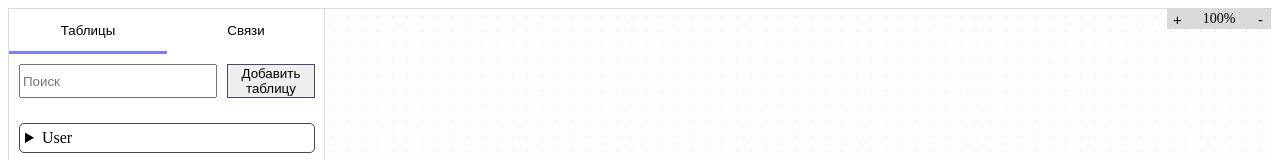
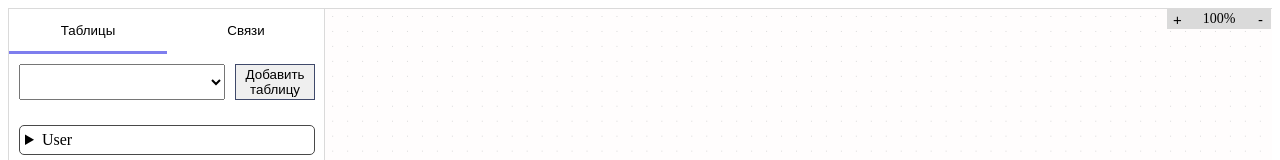
Before and after one commit to HaneulSky/erd-vue3, a Vue app: page / in a window 1280 px wide. Shown: the top 160 px of the page. Built offline with nearby package versions, Linux system fonts and the light colour scheme; the HTML template or start-up script is replaced by a standard one.

Commit message:
добавлено редактирование полей,сделан селект для поиска внутри таба таблиц, исправлены ошибки в типизации и в коде

```diff
--- a/src/App.vue
+++ b/src/App.vue
@@ -11,7 +11,7 @@
       @update:table="updateTable"
       @delete:table="deleteTable"
       @create:field="createField"
-      @update:field="createField"
+      @update:field="updateField"
     />
   </div>
 </template>
@@ -225,13 +225,16 @@ const deleteTable = ({ table }: { table: number }) => {
 };
 
 const createField = ({ table }: { table: number }) => {
-  console.log(table);
   const tableIndex = tables.value.findIndex(t => t.id === table);
   tables.value[tableIndex].fields.push({ id: (tables.value[tableIndex].fields?.length || 0) + 1, name: 'someField', nullable: false, unique: false, increment: false, comment: null });
 };
 
-const updateField = (data: any) => {
-  console.log('updateField', data);
+const updateField = ({ table, id, name }: { table: number, id: number, name: string }) => {
+  const tableIndex = tables.value.findIndex(t => t.id === table);
+  const field = tables.value[tableIndex].fields.find(f => f.id === id);
+  if(!field) throw new Error('не найдено поле');
+  field.name = name
+   // TODO ломается связь
 };
 
 const updateRelation = (data: Relation) => {
@@ -243,12 +246,20 @@ const addRelation = (data: Relation) => {
 };
 
 const addTable = () => {
+  const lastTableCoords = {
+    xAxis: 10,
+    yAxis: 25,
+  }
+  console.log('tables.value.length, ', tables.value.length)
+  if(tables.value.length){
+    const lastTable = tables.value.at(-1)
+    lastTableCoords.xAxis = lastTable.xAxis + 100
+    lastTableCoords.yAxis = lastTable.yAxis + 100
+  }
   tables.value.push({
     id: (tables.value.length || 0) + 1,
     name: `New Table ${(tables.value.length || 0) + 1}`,
     comment: 'Это очень важная таблица, она нужна для существования таблицы ради таблицы',
-    xAxis: 10,
-    yAxis: 25,
     relations: [],
     fields: [
       {
@@ -260,6 +271,7 @@ const addTable = () => {
         comment: null,
       },
     ],
+    ...lastTableCoords
   });
 };
 </script>
--- a/src/components/CanvasBlock.vue
+++ b/src/components/CanvasBlock.vue
@@ -13,11 +13,11 @@
       </button>
     </div>
     <div
-      v-if="tableData[fieldsName]"
+      v-if="tableData[props.fieldsName]"
       class="table-block-data"
     >
       <div
-        v-for="field in tableData[fieldsName]"
+        v-for="field in tableData[props.fieldsName]"
         :key="field.id"
         class="table-block-data-field table-block-row"
       >
@@ -38,6 +38,7 @@ const props = defineProps<{
 
 const emit = defineEmits<{
   (e: 'mousedown', event: MouseEvent): void;
+  // TODO переименовать эмит
   (e: 'edit:table', id: string | number): void;
 }>();
 </script>
--- a/src/components/ERDDiagramm.vue
+++ b/src/components/ERDDiagramm.vue
@@ -12,11 +12,13 @@
       @update:table="$emit('update:table', $event)"
       @delete:table="$emit('delete:table', $event)"
       @create:field="$emit('create:field', $event)"
+      @update:field="$emit('update:field', $event)"
     />
-    <SvgCanvas
+    <SVGCanvas
       :tables="props.tables"
       :relations="props.relations"
       :fields-name="props.fieldsName"
+      :local-storage-name="props.localStorageName"
       @drag-table="$emit('drag-table', $event)"
       @edit:table="editableTableId=$event"
       @update:table="$emit('update:table', $event)"
@@ -26,18 +28,20 @@
 <script setup lang="ts">
 import { ref } from 'vue';
 import Toolbar from './Toolbar.vue';
-import SvgCanvas from './SvgCanvas.vue';
+import SVGCanvas from './SVGCanvas.vue';
 import type { Entity, Relation, Datatype } from '../models/Table.model'
 
 interface Props {
-  tables: Entity[]
   relations: Relation[]
   datatypes: Datatype[]
-  fieldsName: string
+  fieldsName?: string
+  localStorageName?: string
+  tables: Entity[]
 }
 
 const props = withDefaults(defineProps<Props>(), {
-  fieldsName: 'fields'
+  fieldsName: 'fields',
+  localStorageName: 'my-erd'
 })
 
 const emit = defineEmits<{
@@ -48,6 +52,7 @@ const emit = defineEmits<{
   (e: 'update:table', value: Entity): void;
   (e: 'delete:table', value: { table: string | number }): void;
   (e: 'create:field', value: { table: string | number }): void;
+  (e: 'update:field', value: { table: string | number, id: number, name: string }): void;
   (e: 'drag-table', value: any): void;
 }>();
 
--- a/src/components/EntityTab.vue
+++ b/src/components/EntityTab.vue
@@ -1,12 +1,33 @@
 <template>
   <div class="tables-tab-container">
     <div class="tables-tab-head">
-      <input
-        v-model="search"
-        type="search"
-        placeholder="Поиск"
-        class="tables-search-input"
-      >
+      <form class="select-wrapper">
+        <select
+          v-model="search"
+          :disabled="!tables.length"
+          name="entity"
+          id="entity-select"
+          class="tables-search-input"
+        >
+          <option
+            v-for="entity in tables"
+            :key="entity.id"
+            :value="entity.id"
+          >
+            {{ entity.name || "(noname)" }}
+          </option>
+        </select>
+
+        <button
+          v-if="search !== null"
+          type="button"
+          class="clear-btn"
+          @click="search = null"
+        >
+          ✕
+        </button>
+      </form>
+
       <button
         class="add-table-btn"
         @click="$emit('create:table')"
@@ -19,7 +40,7 @@
       class="tables-tab-tables"
     >
       <details
-        v-for="table in tables"
+        v-for="table in searched"
         :key="table.id"
         :open="editTableId === table.id"
       >
@@ -27,6 +48,7 @@
         <TabsEntityBlock
           :table="table"
           @create:field="$emit('create:field', $event)"
+          @update:field="$emit('update:field', $event)"
           @update:table="$emit('update:table', $event)"
           @delete:table="$emit('delete:table', $event)"
         />
@@ -35,24 +57,30 @@
   </div>
 </template>
 <script setup lang="ts">
-import { ref } from 'vue';
+import { ref, computed } from 'vue';
 import TabsEntityBlock from './TabsEntityBlock.vue';
 import type { Entity, Datatype } from '../models/Table.model'
 
 const props = defineProps<{
   tables: Entity[];
-  editTableId: string | number;
+  editTableId: string | number | null;
   datatypes: Datatype[];
 }>();
 
 const emit = defineEmits<{
   (e: 'create:table'): void;
   (e: 'create:field', value: { table: string | number }): void;
+  (e: 'update:field', value: { table: string | number, id: number, name: string }): void;
   (e: 'update:table', value: Entity): void;
   (e: 'delete:table', value: { table: string | number }): void;
 }>();
 
-const search = ref<string | null>(null);
+const search = ref(null);
+
+const searched = computed<Entity[] | undefined>(() => {
+  if (search.value) return props.tables.filter(t => t.id === search.value);
+  return props.tables
+})
 </script>
 <style scoped>
 .tables-tab-container {
@@ -60,8 +88,8 @@ const search = ref<string | null>(null);
 }
 
 .tables-tab-head {
-  display: flex;
-  flex-wrap: nowrap;
+  display: grid;
+  grid-template-columns: 1fr 80px;
   gap: 10px;
   width: 100%;
   margin-bottom: 25px;
@@ -77,12 +105,30 @@ const search = ref<string | null>(null);
 .add-table-btn {
   cursor: pointer;
   border: 1px solid #3f496a;
-  min-height: 24px;
+  min-height: 36px;
+  max-width: 80px;
 }
 
 .tables-search-input {
   width: 100%;
+  min-height: 36px;
 }
+
+.select-wrapper {
+  position: relative;
+  display: inline-flex;
+  align-items: center;
+}
+
+.clear-btn {
+  margin-left: 6px;
+  cursor: pointer;
+  padding: 2px 6px;
+  border: 1px solid #ccc;
+  background: white;
+  border-radius: 4px;
+}
+
 
 summary {
   cursor: pointer;
--- a/src/components/TabsEntityBlock.vue
+++ b/src/components/TabsEntityBlock.vue
@@ -4,7 +4,7 @@
       <span>Имя:</span>
       <input
         :value="table.name"
-        @input="$emit('update:table', { id: table.id, name: $event.target.value })"
+        @input="$emit('update:table', { id: table.id, name: $event.target?.value })"
       >
     </div>
     <div
@@ -14,7 +14,7 @@
     >
       <input
         :value="field.name"
-        @input="$emit('edit:field', { table: table.id, fieldId: field.id, fieldName: $event.target.value })"
+        @input="$emit('update:field', { table: table.id, id: field.id, name: $event.target?.value })"
       >
       <span>
         {{ field.type }}
@@ -25,7 +25,7 @@
         <summary>Комментарий</summary>
         <textarea
           :value="table.comment"
-          @blur="$emit('update:table', { id: table.id, comment: $event.target.value })"
+          @blur="$emit('update:table', { id: table.id, comment: $event.target?.value })"
         />
       </details>
     </div>
@@ -51,7 +51,7 @@ const props = defineProps<{
 
 const emit = defineEmits<{
   (e: 'create:field', value: { table: string | number }): void;
-  (e: 'edit:field', value: { table: string | number, fieldId: number, fieldName: string }): void;
+  (e: 'update:field', value: { table: string | number, id: number, name: string }): void;
   (e: 'update:table', value: Partial<Entity>): void;
   (e: 'delete:table', value: { table: string | number }): void;
 }>();
--- a/src/components/Toolbar.vue
+++ b/src/components/Toolbar.vue
@@ -26,6 +26,7 @@
         @update:table="$emit('update:table', $event)"
         @delete:table="$emit('delete:table', $event)"
         @create:field="$emit('create:field', $event)"
+        @update:field="$emit('update:field', $event)"
       />
       <RelationTab
         v-show="currentTab === 1"
@@ -48,7 +49,7 @@ import type { Entity, Datatype, Relation } from '../models/Table.model'
 const props = defineProps<{
   tables: Entity[];
   relations: Relation[];
-  editTableId: string | number;
+  editTableId: string | number | null;
   datatypes: Datatype[];
 }>();
 
@@ -57,6 +58,7 @@ const emit = defineEmits<{
   (e: 'update:table', value: Entity): void;
   (e: 'delete:table', value: { table: string | number }): void;
   (e: 'create:field', value: { table: string | number }): void;
+  (e: 'update:field', value: { table: string | number, id: number, name: string }): void;
   (e: 'create:relation', value: Relation): void;
   (e: 'update:relation', value: Relation): void;
   (e: 'delete:relation', value: { relation: string | number }): void;
--- a/src/models/Table.model.ts
+++ b/src/models/Table.model.ts
@@ -1,4 +1,8 @@
 export type RelationType = 'OtO' | 'OtM' | 'MtO' | 'MtM'
+
+type OneFieldArray<T extends string = "fields"> = {
+  [K in T]: Field[];
+};
 
 export interface Datatype {
   id: string | number;
@@ -14,15 +18,25 @@ export interface Field {
     datatype?: Datatype;
 }
 
-export interface Entity {
+
+// export interface Entity {
+//     id: number
+//     name: string
+//     rusName?: string
+//     fields: Field[]
+//     xAxis?: number;
+//     yAxis?: number;
+//     comment?: string;
+// }
+
+export type Entity<T extends string = "fields"> = {
     id: number
     name: string
     rusName?: string
-    fields: Field[]
     xAxis?: number;
     yAxis?: number;
     comment?: string;
-}
+} & OneFieldArray<T>;
 
 export interface Relation {
   id: string | number;
```
Also changed, not shown: src/components/SVGCanvas.vue (+22 -18 lines).
